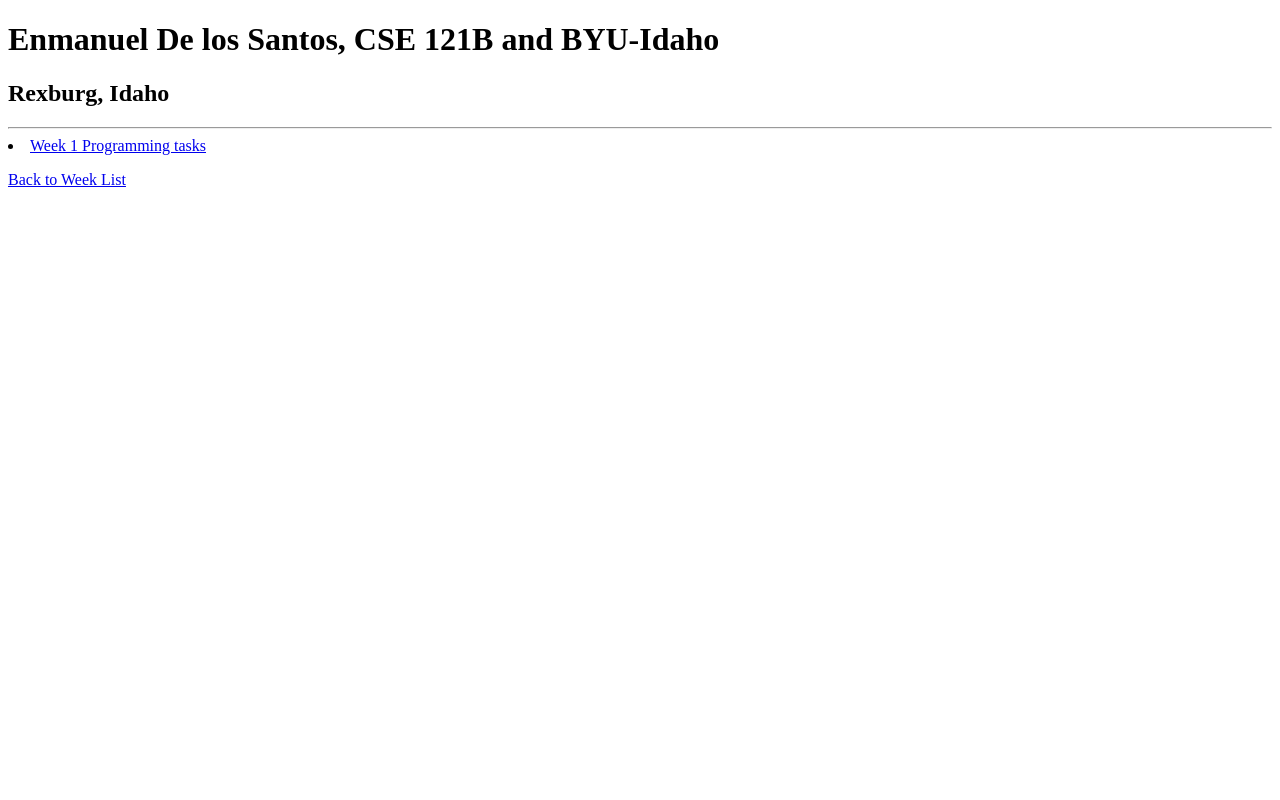
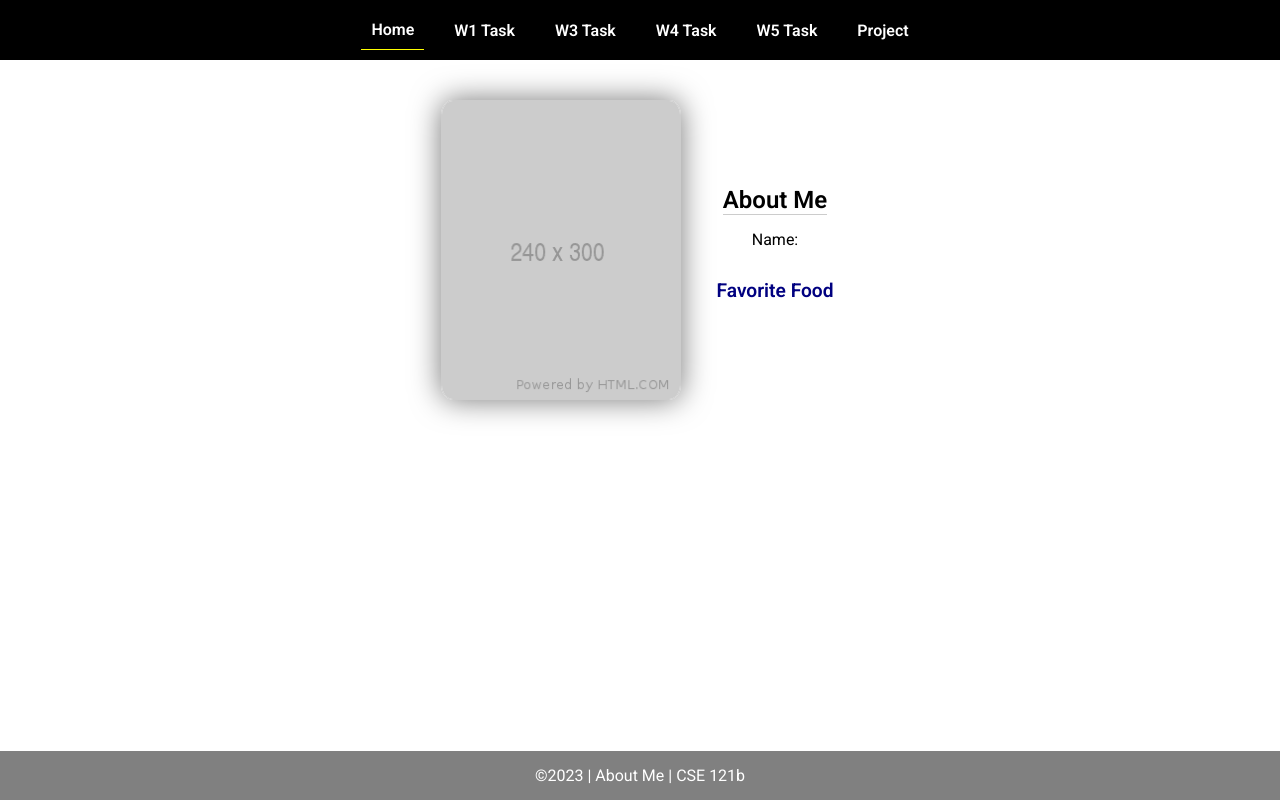
Before and after one commit to Eldor488/cse121b, a plain HTML site: page index.html in a window 1280 px wide. Drawn offline with Linux system fonts and the light colour scheme.

Commit message:
new files

```diff
--- a/index.html
+++ b/index.html
@@ -1,15 +1,45 @@
 <!DOCTYPE html>
 <html lang="en">
+
 <head>
-    <meta charset="UTF-8">
-    <meta name="viewport" content="width=device-width, initial-scale=1.0">
-    <title>Enmanuel De los Santos CSE 121B BYU-Idaho</title>
+  <meta charset="UTF-8">
+  <meta name="viewport" content="width=device-width, initial-scale=1.0">
+  <title>About Me | CSE 121b | W02: Programming Tasks</title>
+  <link rel="preconnect" href="https://fonts.googleapis.com">
+  <link rel="preconnect" href="https://fonts.gstatic.com" crossorigin>
+  <link href="https://fonts.googleapis.com/css2?family=Roboto:wght@400;600&display=swap"
+    rel="stylesheet">
+  <link rel="stylesheet" href="styles/main.css">
 </head>
+
 <body>
-    <h1>Enmanuel De los Santos, CSE 121B and BYU-Idaho</h1>
-    <h2>Rexburg, Idaho</h2>
-    <hr>
-    <li><a href="w01-task.html">Week 1 Programming tasks</a></li>
-    <p><a href="../">Back to Week List</a></p>
+  <nav>
+    <ul id="menu">
+      <li><a id="toggleMenu">&equiv;</a></li>
+      <li><a href="index.html" class="active">Home</a></li>
+      <li><a href="w01-task.html">W1 Task</a></li>
+      <li><a href="w03-task.html">W3 Task</a></li>
+      <li><a href="w04-task.html">W4 Task</a></li>
+      <li><a href="w05-task.html">W5 Task</a></li>
+      <li><a href="project.html">Project</a></li>
+    </ul>
+  </nav>
+  <main id="home">
+    <picture>
+      <img src="images/placeholder.png" alt="Placeholder Image">
+    </picture>
+    <section>
+      <h1>About Me</h1>
+      <div class="info">Name: <span id="name"></span></div>
+      <h2>Favorite Food</h2>
+      <div class="block" id="food"></div>
+    </section>
+  </main>
+  <footer>
+    &copy;<span id="year"></span> | About Me | CSE 121b
+  </footer>
+  <script src="scripts/main.js"></script>
+  <script src="scripts/w02-task.js"></script>
 </body>
+
 </html>
--- /dev/null
+++ b/scripts/main.js
@@ -0,0 +1,9 @@
+// copyright year
+document.querySelector('#year').textContent = new Date().getFullYear();
+
+// toggle menu in small view
+const toggleMenu = () => {
+    document.querySelector('#menu').classList.toggle('open');
+}
+
+document.querySelector('#toggleMenu').addEventListener('click', toggleMenu);
--- /dev/null
+++ b/styles/main.css
@@ -0,0 +1,157 @@
+/* Universal Selector */
+* {
+    margin: 0;
+    padding: 0;
+    box-sizing: border-box;
+}
+
+/* HTML Selectors */
+body {
+    font-family: 'Roboto', Helvetica, sans-serif;
+}
+
+nav {
+    background-color: black;
+    width: 100%;
+    position: fixed;
+    top: 0;
+}
+
+nav ul {
+    display: flex;
+    flex-direction: column;
+    align-items: center;
+    max-width: fit-content;
+    margin: 0 auto;
+}
+
+nav ul li {
+    flex: 1 1 auto;
+}
+
+nav ul li:first-child {
+    display: block;
+    font-size: 2rem;
+}
+
+nav ul li:first-child a {
+    padding: 1px 10px;
+}
+
+nav ul li {
+    display: none;
+    list-style: none;
+    margin: 10px;
+}
+
+nav ul li a {
+    display: block;
+    padding: 10px;
+    text-decoration: none;
+    font-weight: 600;
+    color: white;
+    text-align: center;
+}
+
+nav ul li a:hover {
+    background-color: #efefef;
+    color: black;
+}
+
+h1, h2 {
+    text-align: center;
+    margin-bottom: 15px;
+
+}
+
+h1 {
+border-bottom: 1px solid #ccc;
+}
+
+h2 {
+    font-size: 1.2rem;
+    color: navy;
+    text-align: center;
+    margin-top: 30px;
+}
+
+main {
+    margin-top: 125px;
+    display: grid;
+    grid-template-columns: 1fr;
+    grid-gap: 20px;
+    align-items: center;
+    justify-content: center;
+}
+
+picture {
+    margin: 0 auto;
+}
+
+picture img {
+    width: 240px;
+    height: auto;
+    border-radius: 5%;
+    border: 1px solid #ccc;
+    box-shadow: 0 0 30px #777;
+}
+
+section {
+    display: flex;
+    flex-direction: column;
+    align-items: center;
+    margin: 10px
+}
+
+label {
+    margin: 15px 0;
+}
+
+footer {
+    background-color: gray;
+    color: white;
+    padding: 15px;
+    text-align: center;
+    width: 100%;
+    position: fixed;
+    bottom: 0;
+}
+
+/* Class Selectors */
+.active {
+    border-bottom: 1px solid yellow;
+}
+
+.open li {
+    display: block;
+}
+
+.block {
+    display: block;
+}
+
+/* ID Selectors */
+
+/* Media Queries */
+@media only screen and (min-width: 32.5em) {
+    nav ul {
+        flex-direction: row;
+    }
+
+    nav ul li:first-child {
+        display: none;
+    }
+
+    nav ul li {
+        display: block;
+    }
+
+    main {
+        margin: 100px auto 20px;
+        grid-template-columns: 250px 1fr;
+        max-width: -moz-fit-content;
+        max-width: fit-content;
+
+    }
+
+}
```
Also changed, not shown: index-old.html (added, +14 -0 lines), scripts/w02-task.js (added, +23 -0 lines), images/placeholder.png (added).
